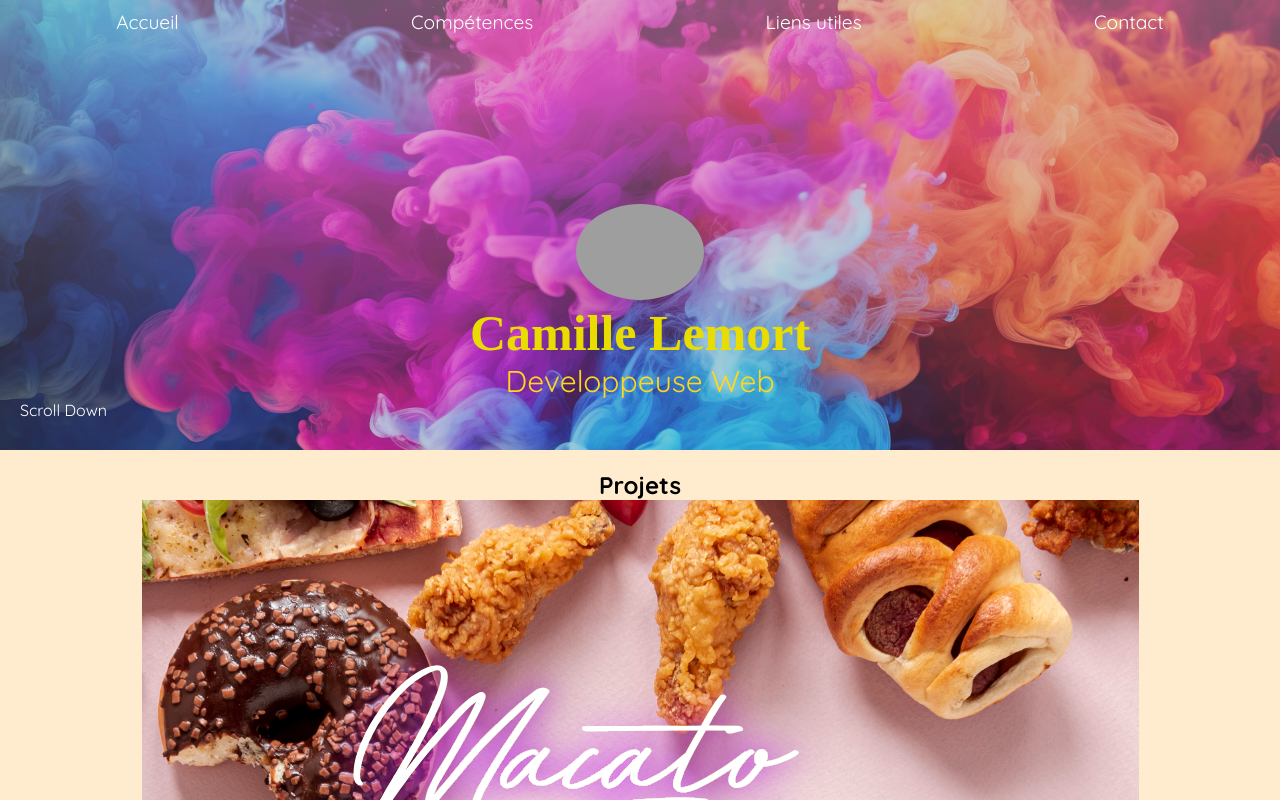
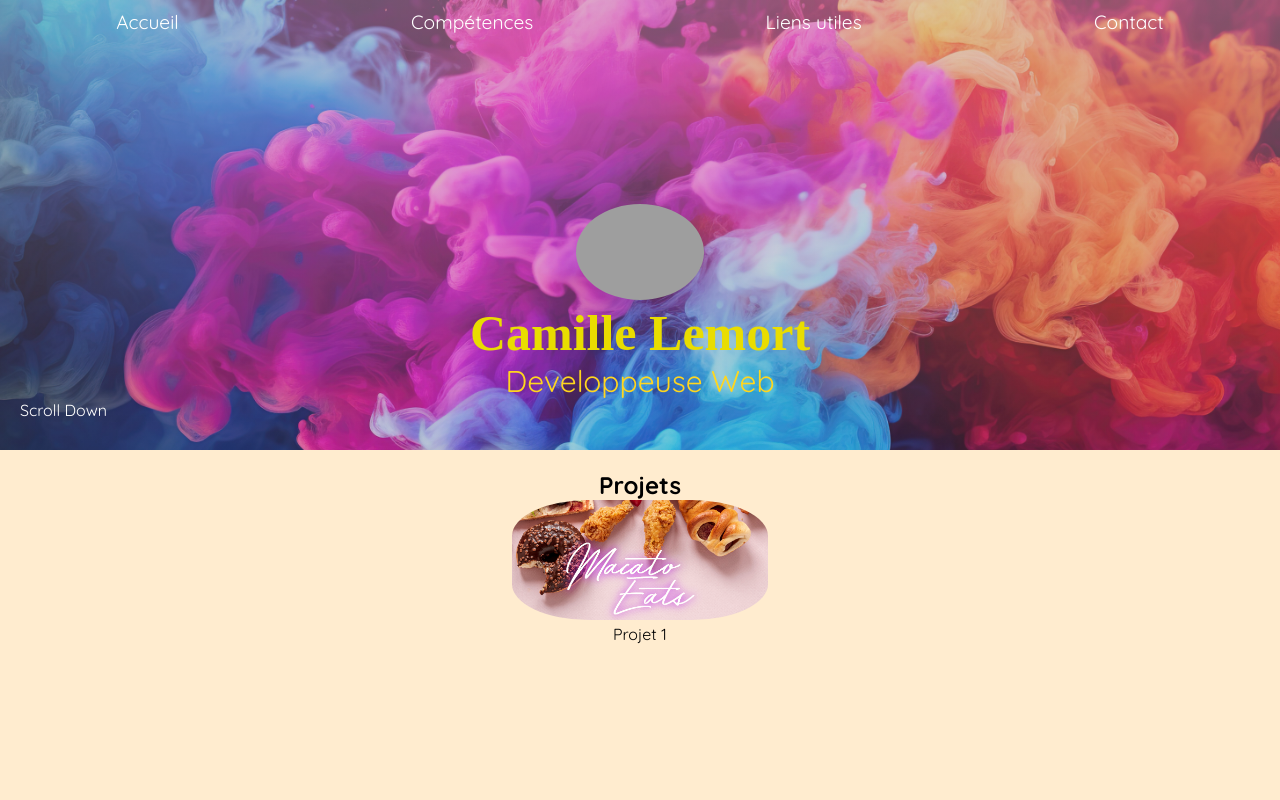
Before and after one commit to Cookiedought/Portfolio, a React (Vite) app: page / in a window 1280 px wide. Shown: the top 800 px of the page. Built offline with nearby package versions, Linux system fonts and the light colour scheme; grey boxes are pictures that could not be loaded; a web font is replaced by a local one.

Commit message:
modif image projet1

```diff
--- a/src/App.tsx
+++ b/src/App.tsx
@@ -1,6 +1,6 @@
 import avatar from "./assets/Avatar.png";
 import "./index.css";
-import Projets from "./components/Projets";
+import Projets from "./components/Projets.tsx";
 
 
 function App() {
--- a/src/components/Projets.tsx
+++ b/src/components/Projets.tsx
@@ -1,4 +1,3 @@
-
 function Projets() {
   return (
     <figure>
--- a/src/index.css
+++ b/src/index.css
@@ -71,20 +71,7 @@ h1 {
   text-align: center;
 }
 
-.project-item {
-  border: 1px solid #ddd;
-  border-radius: 8px;
-  overflow: hidden;
-  width: 300px;
-  margin: 20px auto;
+.projet1 {
+  width: 20%;
+  border-radius: 30%;
 }
-
-.project-image {
-  width: 100%;
-  height: auto;
-}
-
-figcaption {
-  padding: 10px;
-  text-align: center;
-}
```
